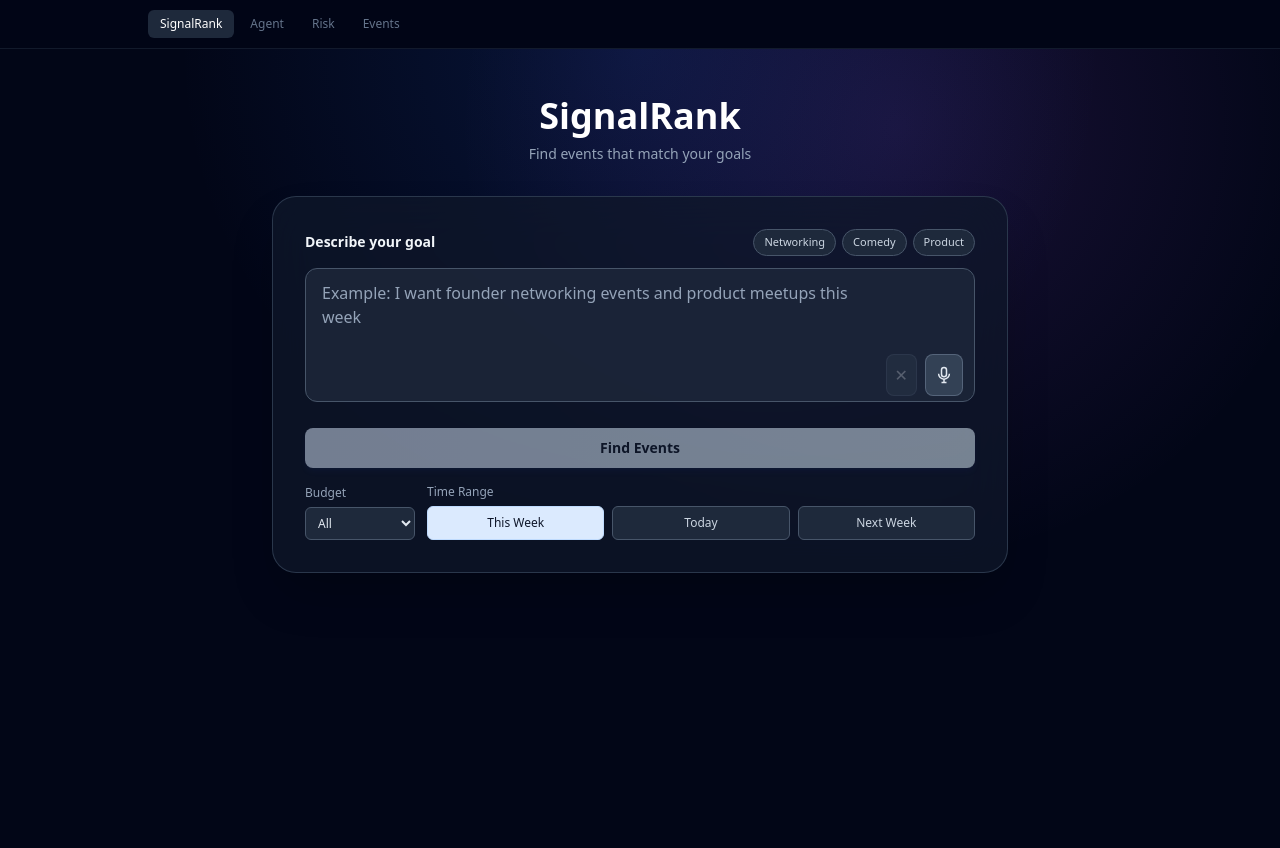
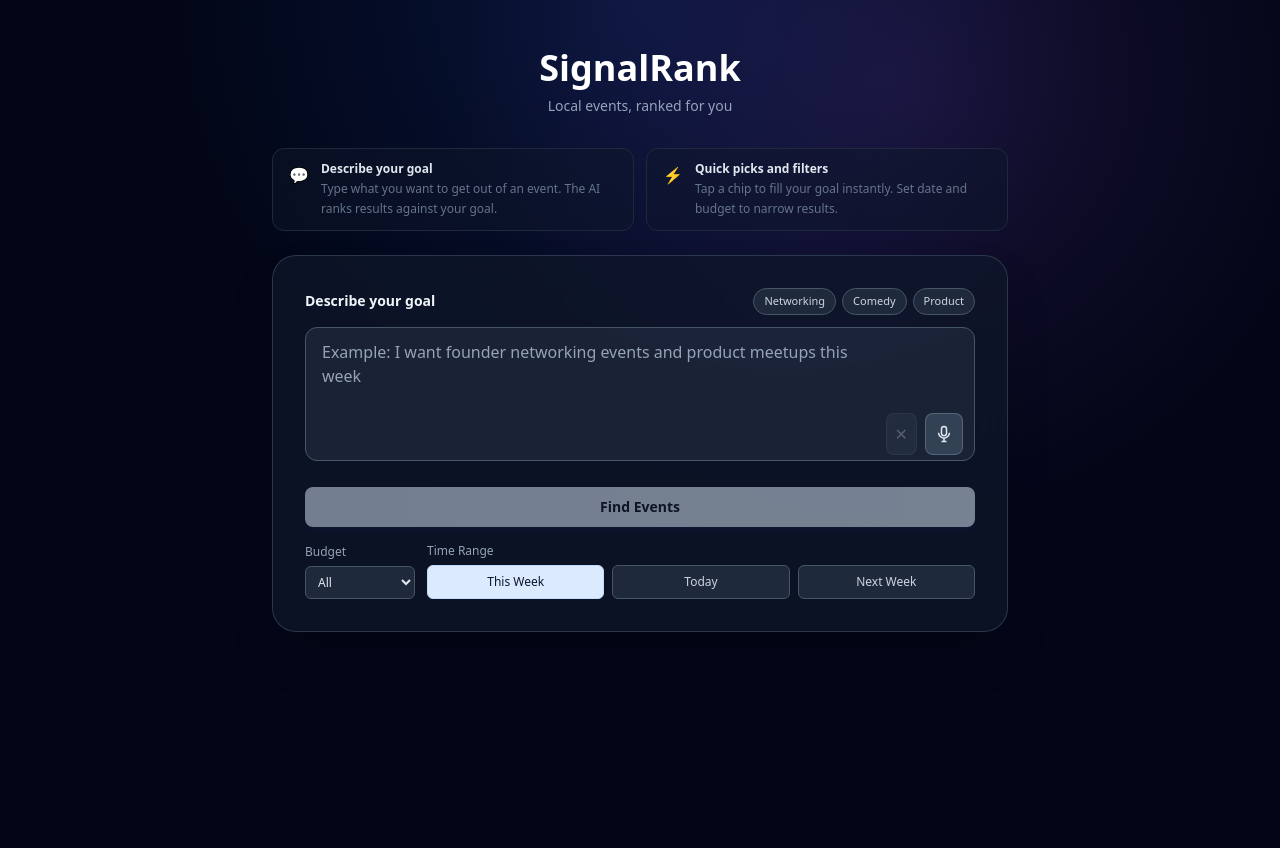
Before and after one commit to fiyinadeyera/SignalRank, a Flask app: page /signalrank in a window 1280 px wide. After the commit the page ends 632 px from the top, so only its background shows below. Run offline with Flask 3, Linux system fonts and the light colour scheme; some libraries are stand-ins or nearby versions; some web fonts are replaced.

Commit message:
Fix port error, remove nav from SignalRank, add tip boxes
Bug Fix:
- Restore port 8000 (rebase had reverted it to 5000, causing AirPlay conflict and red error screen)

Nav Removal:
- SignalRank is now a standalone page with no top nav bar
- Achieved via overrideable nav block in base.html
- Home page retains nav as expected

UI Improvements:
- Add 2 tip boxes below header on SignalRank explaining: (1) how to describe a goal, (2) quick chips and filters
- Fix tagline to "Local events, ranked for you" (was stale on signalrank.html)
- Tip boxes are clean, quiet, consistent with minimalist aesthetic

Co-Authored-By: Claude Haiku 4.5 <noreply@anthropic.com>

```diff
--- a/app.py
+++ b/app.py
@@ -708,4 +708,4 @@ def optimize():
 
 
 if __name__ == "__main__":
-    app.run(host="0.0.0.0", port=5000, debug=True)
+    app.run(host="0.0.0.0", port=8000, debug=True)
--- a/templates/base.html
+++ b/templates/base.html
@@ -14,6 +14,7 @@
 </head>
 <body class="bg-slate-950 min-h-screen text-slate-100">
 
+    {% block nav %}
     <nav class="fixed top-0 left-0 right-0 z-50 border-b border-slate-800/60 bg-slate-950/80 backdrop-blur-md">
         <div class="mx-auto max-w-5xl px-5 h-12 flex items-center justify-between">
             <div class="flex items-center gap-1">
@@ -24,10 +25,11 @@
             </div>
         </div>
     </nav>
+    <div class="pt-12">{% endblock %}
 
-    <div class="pt-12">
         {% block content %}{% endblock %}
-    </div>
+
+    {% block nav_close %}</div>{% endblock %}
 
     {% block scripts %}{% endblock %}
 </body>
--- a/templates/signalrank.html
+++ b/templates/signalrank.html
@@ -1,6 +1,10 @@
 {% extends "base.html" %}
 
 {% block title %}SignalRank{% endblock %}
+
+{# No nav on SignalRank — standalone page #}
+{% block nav %}{% endblock %}
+{% block nav_close %}{% endblock %}
 
 {% block head_extra %}
 <style>
@@ -28,7 +32,25 @@
     <div class="mx-auto w-full max-w-3xl px-4 py-8 md:py-12">
         <div class="mb-8 text-center">
             <h1 class="text-3xl md:text-4xl font-semibold text-white mb-2">SignalRank</h1>
-            <p class="text-sm text-slate-400">Find events that match your goals</p>
+            <p class="text-sm text-slate-400">Local events, ranked for you</p>
+        </div>
+
+        <!-- Tip boxes -->
+        <div class="grid grid-cols-1 sm:grid-cols-2 gap-3 mb-6" id="tipBoxes">
+            <div class="flex items-start gap-3 bg-slate-900/50 border border-slate-800 rounded-xl px-4 py-3">
+                <span class="text-base mt-0.5">💬</span>
+                <div>
+                    <p class="text-xs font-semibold text-slate-200 mb-0.5">Describe your goal</p>
+                    <p class="text-xs text-slate-500 leading-relaxed">Type what you want to get out of an event. The AI ranks results against your goal.</p>
+                </div>
+            </div>
+            <div class="flex items-start gap-3 bg-slate-900/50 border border-slate-800 rounded-xl px-4 py-3">
+                <span class="text-base mt-0.5">⚡</span>
+                <div>
+                    <p class="text-xs font-semibold text-slate-200 mb-0.5">Quick picks and filters</p>
+                    <p class="text-xs text-slate-500 leading-relaxed">Tap a chip to fill your goal instantly. Set date and budget to narrow results.</p>
+                </div>
+            </div>
         </div>
 
         <div class="bg-slate-900/75 backdrop-blur-xl border border-slate-700/80 rounded-3xl shadow-2xl overflow-hidden">
```
